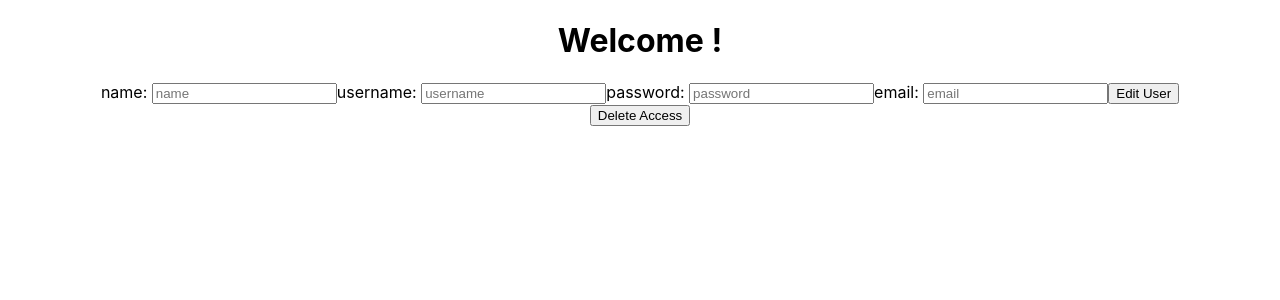
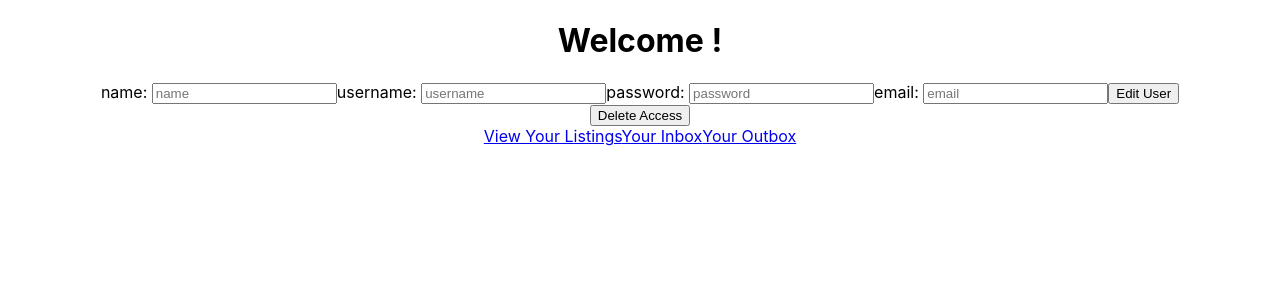
Before and after one commit to Mepkaz01/EatWiki-frontend.github.io, a React (Create React App) app in the folder my-salepoint-app/: page /profile/1 in a window 1280 px wide. Shown: the top 300 px of the page. Built offline with nearby package versions, Linux system fonts and the light colour scheme; no server answers.

Commit message:
Got the user delete fixed. User model CRUD is done

```diff
--- a/my-salepoint-app/src/App.js
+++ b/my-salepoint-app/src/App.js
@@ -6,6 +6,7 @@ import Login from "./components/Login"
 import Signup from "./components/Signup"
 import Profile from "./components/Profile"
 import Items from "./components/Items"
+import UserItems from "./components/UserItems"
 
 function App() {
   return (
@@ -18,7 +19,9 @@ function App() {
 
       <Route path="/profile/:id" render={(props) => <Profile {...props}/>}/>
 
-      <Route path="/items" render={ () =><Items />}/>
+      <Route path="/items" exact render={ () =><Items />}/>
+
+      <Route path="/items/:userid" render={ () =><UserItems />}/>
 
     </div>
   );
--- a/my-salepoint-app/src/components/Home.js
+++ b/my-salepoint-app/src/components/Home.js
@@ -7,6 +7,7 @@ const Home = () => {
             <h1>Home</h1>
             <Link to="/login">Log In</Link>
             <Link to="/signup">Sign Up</Link>
+            <Link to="/items">Peek All Listings</Link>
         </div>
     )
 }
--- a/my-salepoint-app/src/components/Items.js
+++ b/my-salepoint-app/src/components/Items.js
@@ -1,5 +1,6 @@
 import axios from 'axios'
 import React from 'react'
+import { Link } from "react-router-dom";
 
 class Items extends React.Component {
 
@@ -35,6 +36,7 @@ render = ()=>{
                 </div>
             )}
             </div>
+            <Link to="/">Back to Home Page</Link>
         </div>
     )
 }
--- a/my-salepoint-app/src/components/Profile.js
+++ b/my-salepoint-app/src/components/Profile.js
@@ -2,6 +2,8 @@ import React, {Component} from "react";
 import { Link } from "react-router-dom";
 import axios from "axios";
 import ProfileEdit from "./ProfileEdit";
+import UserItems from "./UserItems";
+
 
 class Profile extends Component {
     constructor(props) {
@@ -63,14 +65,18 @@ class Profile extends Component {
             <div>
                 <h1>Welcome {user.name}!</h1>
                 <div>
-
                   <ProfileEdit
                     user={user}
                     handleChange={this.handleChange}
                     handleSubmit={this.handleSubmit}
                     handleDelete={this.handleDelete}
                   />
-
+                  {/* Items by userid */}
+                  <Link to="/items/:userid">View Your Listings</Link>
+                  {/* Messages to userid */}
+                  <Link to="/posts/:userid">Your Inbox</Link>
+                  {/* Messages from userid */}
+                  <Link to="/posts/:userid">Your Outbox</Link>
                 </div>
             </div>
         )
--- /dev/null
+++ b/my-salepoint-app/src/components/UserItems.js
@@ -0,0 +1,13 @@
+import axios from 'axios'
+import React, {Component} from 'react'
+
+const UserItems = () => {
+        return(
+            <div>
+                <h1>Your Listings</h1>
+            </div>
+        )
+
+}
+
+export default UserItems;
```
Lines whose indentation alone changed are shown as unchanged.
